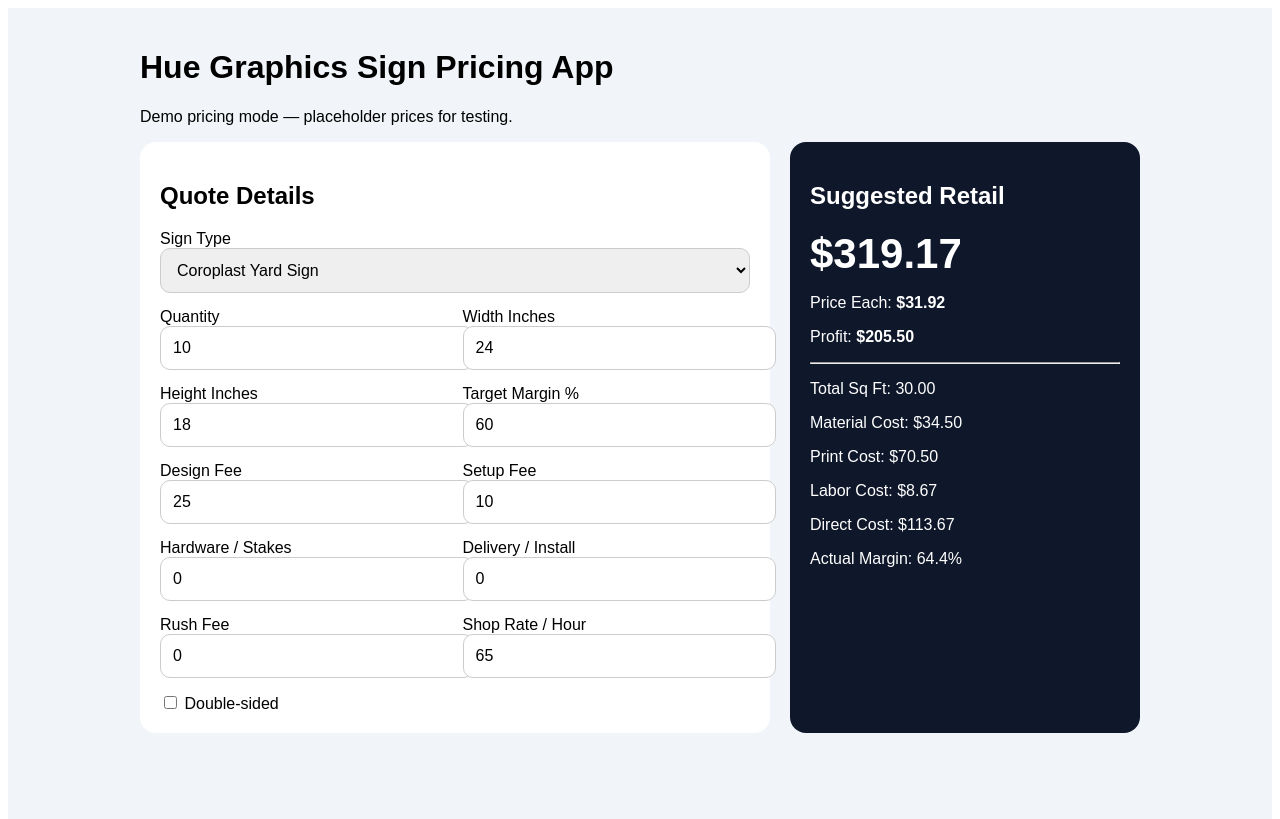
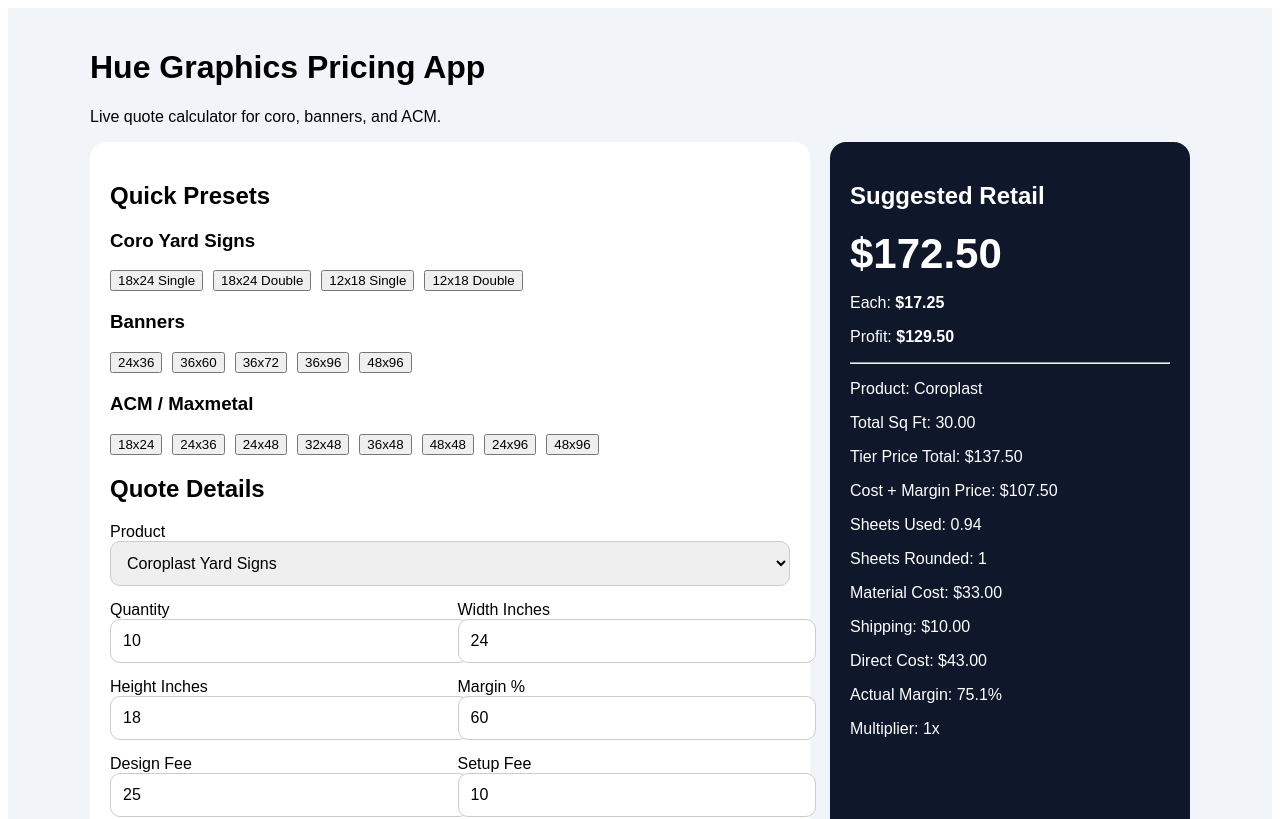
Before and after one commit to huegpx2008/hue-sign-pricing-app, a Next.js app: page / in a window 1280 px wide. Shown: the top 819 px of the page. Built offline with nearby package versions, Linux system fonts and the light colour scheme.

Commit message:
Update page.js

```diff
--- a/app/page.js
+++ b/app/page.js
@@ -2,128 +2,362 @@
 
 import { useMemo, useState } from "react";
 
-const products = {
-  coroplast: { name: "Coroplast Yard Sign", material: 1.15, print: 2.35, min: 18, labor: 8 },
-  realEstate: { name: "Real Estate Sign Panel", material: 3.25, print: 3.75, min: 65, labor: 18 },
-  rider: { name: "Real Estate Rider", material: 2.1, print: 2.95, min: 25, labor: 10 },
-  banner: { name: "Vinyl Banner", material: 1.85, print: 3.65, min: 45, labor: 15 },
-  meshBanner: { name: "Mesh Banner", material: 2.25, print: 4.1, min: 65, labor: 20 },
-  aluminum: { name: "Aluminum Sign", material: 4.5, print: 3.95, min: 55, labor: 20 },
-  acm: { name: "ACM / Dibond Sign", material: 5.85, print: 4.25, min: 85, labor: 25 },
-  pvc: { name: "PVC Sign", material: 3.45, print: 3.45, min: 55, labor: 18 },
-  foamBoard: { name: "Foam Board Sign", material: 2.4, print: 3.1, min: 40, labor: 14 },
-  decal: { name: "Cut Vinyl / Decal", material: 1.5, print: 2.85, min: 25, labor: 12 },
-  printedVinyl: { name: "Printed Vinyl Decal", material: 2.1, print: 4.25, min: 35, labor: 16 },
-  windowPerf: { name: "Window Perf", material: 3.25, print: 4.75, min: 65, labor: 22 },
-  magnet: { name: "Vehicle Magnet", material: 4.2, print: 3.85, min: 55, labor: 18 },
-  bannerStand: { name: "Retractable Banner Stand", material: 5.25, print: 4.75, min: 145, labor: 25 },
-};
-
 const money = (n) =>
   Number(n || 0).toLocaleString("en-US", { style: "currency", currency: "USD" });
 
+const products = {
+  coro: "Coroplast Yard Signs",
+  banner: "Vinyl Banners",
+  acm: "ACM / Maxmetal",
+};
+
+const bannerOptions = {
+  "13-single": { name: "13oz Single-Sided", cost: 1.25, retail: 5 },
+  "13-double": { name: "13oz Double-Sided", cost: 1.25, retail: 8 },
+  "15-single": { name: "15oz Single-Sided", cost: 1.75, retail: 7 },
+  "18-single": { name: "18oz Single-Sided", cost: 2.25, retail: 9 },
+  "18-double": { name: "18oz Double-Sided", cost: 4.25, retail: 17 },
+};
+
+const acmOptions = {
+  "3-single": { name: "3mm Single-Sided", costPerSqIn: 0.05, minCost: 7.2 },
+  "3-double": { name: "3mm Double-Sided", costPerSqIn: 0.06, minCost: 8.64 },
+  "6-single": { name: "6mm Single-Sided", costPerSqIn: 0.08, minCost: 11.52 },
+  "6-double": { name: "6mm Double-Sided", costPerSqIn: 0.09, minCost: 12.96 },
+};
+
+const coroPricing = {
+  single: [
+    { min: 1, price: 25 },
+    { min: 5, price: 15 },
+    { min: 10, price: 13.75 },
+    { min: 24, price: 10.75 },
+    { min: 50, price: 9.9 },
+    { min: 100, price: 8.25 },
+  ],
+  double: [
+    { min: 1, price: 28 },
+    { min: 5, price: 18 },
+    { min: 10, price: 16.75 },
+    { min: 24, price: 13.7 },
+    { min: 50, price: 12.9 },
+    { min: 100, price: 11.75 },
+  ],
+};
+
+const coroSheetCost = {
+  single: [44, 33, 30],
+  double: [55, 44, 40],
+};
+
+function getTierPrice(qty, type) {
+  const tiers = coroPricing[type];
+  let price = tiers[0].price;
+  for (let t of tiers) if (qty >= t.min) price = t.price;
+  return price;
+}
+
+function getCoroSheetCost(qty, type) {
+  if (qty <= 9) return coroSheetCost[type][0];
+  if (qty <= 50) return coroSheetCost[type][1];
+  return coroSheetCost[type][2];
+}
+
+function shippingBySize(w, h, sheets, type = "default") {
+  const max = Math.max(w, h);
+  const min = Math.min(w, h);
+
+  if (max <= 36 && min <= 24) return sheets >= (type === "coro" ? 58 : 10) ? 199 : 10;
+  if (max <= 48 && min <= 32) return sheets >= 22 ? 199 : 15;
+  if (max <= 48 && min <= 36) return sheets >= 22 ? 199 : 35;
+  if (max <= 48 && min <= 48) return sheets >= 10 ? 199 : sheets >= 6 ? 75 : 50;
+  if ((max <= 72 && min <= 39) || (max <= 96 && min <= 24)) return sheets >= 10 ? 199 : 75;
+  if (max <= 96 && min <= 48) return 199;
+  return 199;
+}
+
 export default function Page() {
-  const [productKey, setProductKey] = useState("coroplast");
+  const [product, setProduct] = useState("coro");
   const [width, setWidth] = useState(24);
   const [height, setHeight] = useState(18);
-  const [quantity, setQuantity] = useState(10);
-  const [doubleSided, setDoubleSided] = useState(false);
+  const [qty, setQty] = useState(10);
   const [margin, setMargin] = useState(60);
-  const [shopRate, setShopRate] = useState(65);
+  const [multiplier, setMultiplier] = useState(1);
   const [designFee, setDesignFee] = useState(25);
   const [setupFee, setSetupFee] = useState(10);
-  const [hardware, setHardware] = useState(0);
   const [delivery, setDelivery] = useState(0);
-  const [rush, setRush] = useState(0);
 
-  const product = products[productKey];
+  const [coroDouble, setCoroDouble] = useState(false);
+  const [stakes, setStakes] = useState(false);
+  const [heavyStakes, setHeavyStakes] = useState(false);
+  const [grommets, setGrommets] = useState(false);
+  const [gloss, setGloss] = useState(false);
+  const [coroContour, setCoroContour] = useState(false);
+  const [coroRush, setCoroRush] = useState(false);
+
+  const [bannerType, setBannerType] = useState("13-single");
+  const [polePocket, setPolePocket] = useState(false);
+  const [rope, setRope] = useState(false);
+  const [windSlits, setWindSlits] = useState(false);
+  const [bannerRush, setBannerRush] = useState(false);
+
+  const [acmType, setAcmType] = useState("3-single");
+  const [acmSqFtPrice, setAcmSqFtPrice] = useState(18);
+  const [acmContour, setAcmContour] = useState(false);
+  const [roundedCorners, setRoundedCorners] = useState(false);
+
+  function preset(prod, w, h, double = false) {
+    setProduct(prod);
+    setWidth(w);
+    setHeight(h);
+    if (prod === "coro") setCoroDouble(double);
+  }
 
   const calc = useMemo(() => {
-    const qty = Math.max(Number(quantity) || 1, 1);
-    const sqFtEach = ((Number(width) || 0) * (Number(height) || 0)) / 144;
-    const totalSqFt = sqFtEach * qty * (doubleSided ? 2 : 1);
-    const materialCost = totalSqFt * product.material;
-    const printCost = totalSqFt * product.print;
-    const laborCost = (product.labor / 60) * Number(shopRate || 0);
-    const cost = materialCost + printCost + laborCost + Number(hardware || 0) + Number(delivery || 0);
-    const retail = Math.max(
-      cost / (1 - Number(margin || 0) / 100) + Number(designFee || 0) + Number(setupFee || 0) + Number(rush || 0),
-      product.min * qty
-    );
-    return {
-      sqFtEach,
-      totalSqFt,
-      materialCost,
-      printCost,
-      laborCost,
-      cost,
-      retail,
-      each: retail / qty,
-      profit: retail - cost,
-      actualMargin: ((retail - cost) / retail) * 100,
-    };
-  }, [productKey, width, height, quantity, doubleSided, margin, shopRate, designFee, setupFee, hardware, delivery, rush]);
+    const q = Math.max(Number(qty) || 1, 1);
+    const w = Number(width) || 0;
+    const h = Number(height) || 0;
+    const sqInEach = w * h;
+    const sqFtEach = sqInEach / 144;
+    const totalSqFt = sqFtEach * q;
+    const mult = Number(multiplier) || 1;
+    const marginDecimal = Number(margin || 60) / 100;
 
-  const inputStyle = {
-    width: "100%",
-    padding: 12,
-    borderRadius: 10,
-    border: "1px solid #ccc",
-    fontSize: 16,
-  };
+    if (product === "coro") {
+      const type = coroDouble ? "double" : "single";
+      const scale = w === 18 && h === 12 ? 0.5 : 1;
+      const tierEach = getTierPrice(q, type) * scale;
+
+      let tierRetail = tierEach * q;
+      if (stakes) tierRetail += q * 1.25;
+      if (heavyStakes) tierRetail += q * 2.25;
+      if (grommets) tierRetail += q * 0.25 + 15;
+      if (gloss) tierRetail += q * 4;
+      if (coroContour) tierRetail *= 1.1;
+      if (coroRush) tierRetail *= 2;
+
+      const sheetsUsed = (sqInEach * q) / 4608;
+      const sheetsRounded = Math.ceil(sheetsUsed);
+      const materialCost = getCoroSheetCost(q, type) * sheetsRounded;
+      const shipping = shippingBySize(w, h, sheetsRounded, "coro");
+      const cost = materialCost + shipping;
+      const costMarginPrice = cost / (1 - marginDecimal);
+
+      const retail = (Math.max(tierRetail, costMarginPrice) + designFee + setupFee + delivery) * mult;
+
+      return {
+        label: "Coroplast",
+        retail,
+        each: retail / q,
+        cost,
+        profit: retail - cost,
+        margin: retail > 0 ? ((retail - cost) / retail) * 100 : 0,
+        tierPrice: tierRetail,
+        costMarginPrice,
+        materialCost,
+        shipping,
+        sheetsUsed,
+        sheetsRounded,
+        totalSqFt,
+      };
+    }
+
+    if (product === "banner") {
+      const selected = bannerOptions[bannerType];
+      const perimeterFt = ((w * 2 + h * 2) / 12);
+
+      const cost = totalSqFt * selected.cost;
+      let retail = totalSqFt * selected.retail;
+
+      if (polePocket) retail += perimeterFt * q + 10;
+      if (rope) retail += perimeterFt * q;
+      if (windSlits) retail += totalSqFt * 0.5;
+
+      retail += designFee + setupFee + delivery;
+      if (bannerRush) retail *= 2;
+      retail *= mult;
+
+      return {
+        label: "Banner",
+        retail,
+        each: retail / q,
+        cost,
+        profit: retail - cost,
+        margin: retail > 0 ? ((retail - cost) / retail) * 100 : 0,
+        materialCost: cost,
+        shipping: 0,
+        totalSqFt,
+      };
+    }
+
+    if (product === "acm") {
+      const selected = acmOptions[acmType];
+      const rawEach = sqInEach * selected.costPerSqIn;
+      const costEach = Math.max(rawEach, selected.minCost);
+      const materialCost = costEach * q;
+
+      const sheetsUsed = (sqInEach * q) / 4608;
+      const sheetsRounded = Math.ceil(sheetsUsed);
+      const shipping = shippingBySize(w, h, sheetsRounded, "acm");
+      const cost = materialCost + shipping;
+
+      let costMarginPrice = cost / (1 - marginDecimal);
+      let shopPrice = totalSqFt * Number(acmSqFtPrice || 18);
+
+      if (acmContour) {
+        costMarginPrice *= 1.1;
+        shopPrice *= 1.1;
+      }
+
+      if (roundedCorners) {
+        costMarginPrice += 5;
+        shopPrice += 5;
+      }
+
+      const retail = (Math.max(costMarginPrice, shopPrice) + designFee + setupFee + delivery) * mult;
+
+      return {
+        label: "ACM / Maxmetal",
+        retail,
+        each: retail / q,
+        cost,
+        profit: retail - cost,
+        margin: retail > 0 ? ((retail - cost) / retail) * 100 : 0,
+        costMarginPrice,
+        shopPrice,
+        materialCost,
+        shipping,
+        sheetsUsed,
+        sheetsRounded,
+        totalSqFt,
+      };
+    }
+  }, [
+    product, width, height, qty, margin, multiplier, designFee, setupFee, delivery,
+    coroDouble, stakes, heavyStakes, grommets, gloss, coroContour, coroRush,
+    bannerType, polePocket, rope, windSlits, bannerRush,
+    acmType, acmSqFtPrice, acmContour, roundedCorners
+  ]);
 
   return (
     <main style={{ fontFamily: "Arial", background: "#f1f5f9", minHeight: "100vh", padding: 20 }}>
-      <div style={{ maxWidth: 1000, margin: "0 auto" }}>
-        <h1>Hue Graphics Sign Pricing App</h1>
-        <p>Demo pricing mode — placeholder prices for testing.</p>
+      <div style={{ maxWidth: 1100, margin: "0 auto" }}>
+        <h1>Hue Graphics Pricing App</h1>
+        <p>Live quote calculator for coro, banners, and ACM.</p>
 
-        <div style={{ display: "grid", gridTemplateColumns: "1fr 350px", gap: 20 }}>
-          <section style={{ background: "white", padding: 20, borderRadius: 16 }}>
+        <div style={{ display: "grid", gridTemplateColumns: "1fr 360px", gap: 20 }}>
+          <section style={card}>
+            <h2>Quick Presets</h2>
+
+            <h3>Coro Yard Signs</h3>
+            <div style={buttons}>
+              <button onClick={() => preset("coro", 24, 18, false)}>18x24 Single</button>
+              <button onClick={() => preset("coro", 24, 18, true)}>18x24 Double</button>
+              <button onClick={() => preset("coro", 18, 12, false)}>12x18 Single</button>
+              <button onClick={() => preset("coro", 18, 12, true)}>12x18 Double</button>
+            </div>
+
+            <h3>Banners</h3>
+            <div style={buttons}>
+              <button onClick={() => preset("banner", 36, 24)}>24x36</button>
+              <button onClick={() => preset("banner", 60, 36)}>36x60</button>
+              <button onClick={() => preset("banner", 72, 36)}>36x72</button>
+              <button onClick={() => preset("banner", 96, 36)}>36x96</button>
+              <button onClick={() => preset("banner", 96, 48)}>48x96</button>
+            </div>
+
+            <h3>ACM / Maxmetal</h3>
+            <div style={buttons}>
+              <button onClick={() => preset("acm", 24, 18)}>18x24</button>
+              <button onClick={() => preset("acm", 24, 36)}>24x36</button>
+              <button onClick={() => preset("acm", 24, 48)}>24x48</button>
+              <button onClick={() => preset("acm", 32, 48)}>32x48</button>
+              <button onClick={() => preset("acm", 36, 48)}>36x48</button>
+              <button onClick={() => preset("acm", 48, 48)}>48x48</button>
+              <button onClick={() => preset("acm", 24, 96)}>24x96</button>
+              <button onClick={() => preset("acm", 48, 96)}>48x96</button>
+            </div>
+
             <h2>Quote Details</h2>
 
-            <label>Sign Type</label>
-            <select style={inputStyle} value={productKey} onChange={(e) => setProductKey(e.target.value)}>
-              {Object.entries(products).map(([key, p]) => (
-                <option key={key} value={key}>{p.name}</option>
+            <label>Product</label>
+            <select style={input} value={product} onChange={(e) => setProduct(e.target.value)}>
+              {Object.entries(products).map(([key, name]) => (
+                <option key={key} value={key}>{name}</option>
               ))}
             </select>
 
-            <div style={{ display: "grid", gridTemplateColumns: "1fr 1fr", gap: 15, marginTop: 15 }}>
-              <Field label="Quantity" value={quantity} setValue={setQuantity} />
+            <div style={grid}>
+              <Field label="Quantity" value={qty} setValue={setQty} />
               <Field label="Width Inches" value={width} setValue={setWidth} />
               <Field label="Height Inches" value={height} setValue={setHeight} />
-              <Field label="Target Margin %" value={margin} setValue={setMargin} />
+              <Field label="Margin %" value={margin} setValue={setMargin} />
               <Field label="Design Fee" value={designFee} setValue={setDesignFee} />
               <Field label="Setup Fee" value={setupFee} setValue={setSetupFee} />
-              <Field label="Hardware / Stakes" value={hardware} setValue={setHardware} />
               <Field label="Delivery / Install" value={delivery} setValue={setDelivery} />
-              <Field label="Rush Fee" value={rush} setValue={setRush} />
-              <Field label="Shop Rate / Hour" value={shopRate} setValue={setShopRate} />
+              <Field label="Price Multiplier" value={multiplier} setValue={setMultiplier} />
             </div>
 
-            <label style={{ display: "block", marginTop: 15 }}>
-              <input
-                type="checkbox"
-                checked={doubleSided}
-                onChange={(e) => setDoubleSided(e.target.checked)}
-              />{" "}
-              Double-sided
-            </label>
+            {product === "coro" && (
+              <Box title="Coro Options">
+                <Check label="Double Sided" value={coroDouble} setValue={setCoroDouble} />
+                <Check label="Standard Stakes" value={stakes} setValue={setStakes} />
+                <Check label="Heavy Duty Stakes" value={heavyStakes} setValue={setHeavyStakes} />
+                <Check label="Grommets" value={grommets} setValue={setGrommets} />
+                <Check label="Gloss Finish" value={gloss} setValue={setGloss} />
+                <Check label="Contour Cut (+10%)" value={coroContour} setValue={setCoroContour} />
+                <Check label="Rush Order (2x)" value={coroRush} setValue={setCoroRush} />
+              </Box>
+            )}
+
+            {product === "banner" && (
+              <Box title="Banner Options">
+                <label>Banner Material</label>
+                <select style={input} value={bannerType} onChange={(e) => setBannerType(e.target.value)}>
+                  {Object.entries(bannerOptions).map(([key, b]) => (
+                    <option key={key} value={key}>{b.name} — {money(b.retail)}/sq ft</option>
+                  ))}
+                </select>
+                <Check label="Pole Pocket" value={polePocket} setValue={setPolePocket} />
+                <Check label="Rope" value={rope} setValue={setRope} />
+                <Check label="Wind Slits" value={windSlits} setValue={setWindSlits} />
+                <Check label="Rush Order (2x)" value={bannerRush} setValue={setBannerRush} />
+              </Box>
+            )}
+
+            {product === "acm" && (
+              <Box title="ACM Options">
+                <label>ACM Type</label>
+                <select style={input} value={acmType} onChange={(e) => setAcmType(e.target.value)}>
+                  {Object.entries(acmOptions).map(([key, a]) => (
+                    <option key={key} value={key}>{a.name}</option>
+                  ))}
+                </select>
+                <Field label="Shop $ Per Sq Ft" value={acmSqFtPrice} setValue={setAcmSqFtPrice} />
+                <Check label="Contour Cut (+10%)" value={acmContour} setValue={setAcmContour} />
+                <Check label="Rounded Corners (+$5)" value={roundedCorners} setValue={setRoundedCorners} />
+              </Box>
+            )}
           </section>
 
-          <aside style={{ background: "#0f172a", color: "white", padding: 20, borderRadius: 16 }}>
+          <aside style={summary}>
             <h2>Suggested Retail</h2>
             <div style={{ fontSize: 42, fontWeight: "bold" }}>{money(calc.retail)}</div>
-            <p>Price Each: <strong>{money(calc.each)}</strong></p>
+            <p>Each: <strong>{money(calc.each)}</strong></p>
             <p>Profit: <strong>{money(calc.profit)}</strong></p>
             <hr />
-            <p>Total Sq Ft: {calc.totalSqFt.toFixed(2)}</p>
+            <p>Product: {calc.label}</p>
+            <p>Total Sq Ft: {calc.totalSqFt?.toFixed(2)}</p>
+            {calc.tierPrice !== undefined && <p>Tier Price Total: {money(calc.tierPrice)}</p>}
+            {calc.costMarginPrice !== undefined && <p>Cost + Margin Price: {money(calc.costMarginPrice)}</p>}
+            {calc.shopPrice !== undefined && <p>Shop Sq Ft Price: {money(calc.shopPrice)}</p>}
+            {calc.sheetsUsed !== undefined && <p>Sheets Used: {calc.sheetsUsed.toFixed(2)}</p>}
+            {calc.sheetsRounded !== undefined && <p>Sheets Rounded: {calc.sheetsRounded}</p>}
             <p>Material Cost: {money(calc.materialCost)}</p>
-            <p>Print Cost: {money(calc.printCost)}</p>
-            <p>Labor Cost: {money(calc.laborCost)}</p>
+            <p>Shipping: {money(calc.shipping)}</p>
             <p>Direct Cost: {money(calc.cost)}</p>
-            <p>Actual Margin: {calc.actualMargin.toFixed(1)}%</p>
+            <p>Actual Margin: {calc.margin.toFixed(1)}%</p>
+            <p>Multiplier: {multiplier}x</p>
           </aside>
         </div>
       </div>
@@ -131,22 +365,34 @@
   );
 }
 
+const card = { background: "white", padding: 20, borderRadius: 16 };
+const summary = { background: "#0f172a", color: "white", padding: 20, borderRadius: 16 };
+const buttons = { display: "flex", flexWrap: "wrap", gap: 10, marginBottom: 20 };
+const grid = { display: "grid", gridTemplateColumns: "1fr 1fr", gap: 15, marginTop: 15 };
+const input = { width: "100%", padding: 12, borderRadius: 10, border: "1px solid #ccc", fontSize: 16 };
+
 function Field({ label, value, setValue }) {
   return (
     <div>
       <label>{label}</label>
-      <input
-        type="number"
-        value={value}
-        onChange={(e) => setValue(e.target.value)}
-        style={{
-          width: "100%",
-          padding: 12,
-          borderRadius: 10,
-          border: "1px solid #ccc",
-          fontSize: 16,
-        }}
-      />
+      <input type="number" value={value} onChange={(e) => setValue(e.target.value)} style={input} />
     </div>
   );
 }
+
+function Check({ label, value, setValue }) {
+  return (
+    <label style={{ display: "block", marginTop: 12 }}>
+      <input type="checkbox" checked={value} onChange={(e) => setValue(e.target.checked)} /> {label}
+    </label>
+  );
+}
+
+function Box({ title, children }) {
+  return (
+    <div style={{ marginTop: 20, padding: 15, background: "#f8fafc", borderRadius: 12 }}>
+      <h3>{title}</h3>
+      {children}
+    </div>
+  );
+}
```
